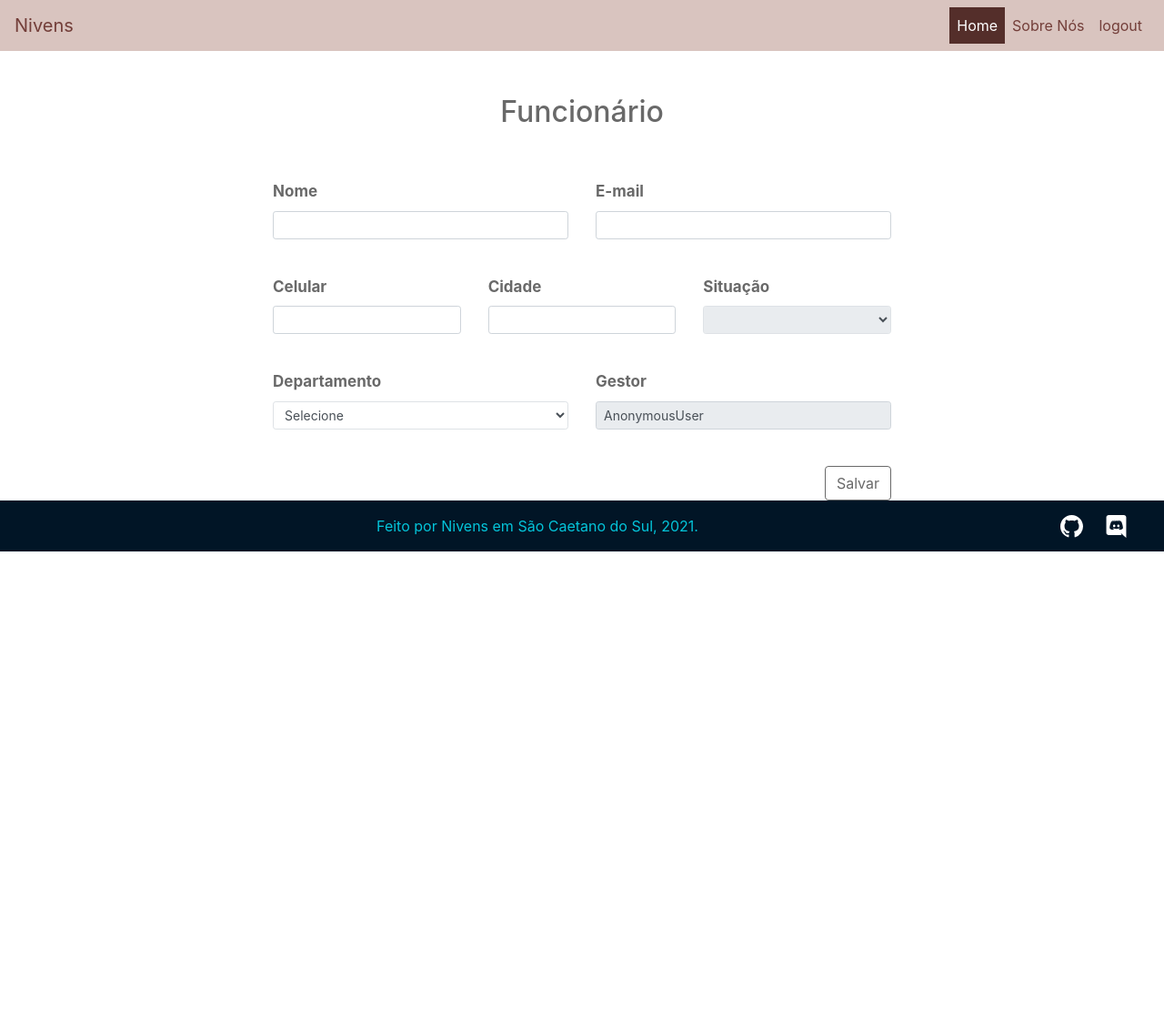
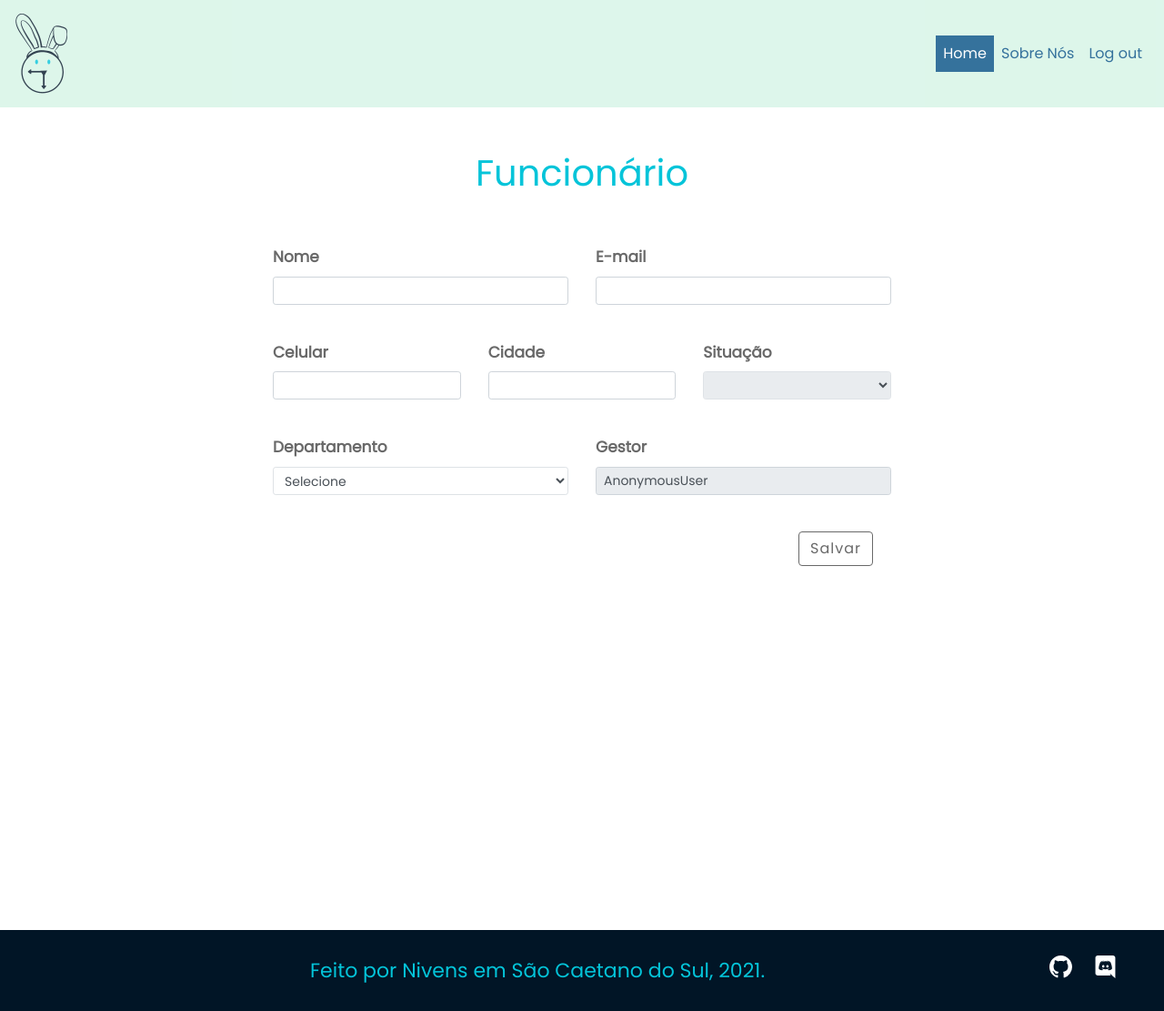
Before and after one commit to niveadaniel/Nivens, a Django app: page /edit/employee/ in a window 1280 px wide. Shown: the whole page at 91% size. Before the commit the page ends 606 px from the top, so only its background shows below. Run offline with Django 3.2, Linux system fonts and the light colour scheme; data that the repository does not hold is empty; parts of the project's set-up code (start-up, migrations or seed data) failed here and were passed over; some libraries are stand-ins or nearby versions.

Commit message:
Updates no frontend

```diff
--- a/nivensapp/templates/edit_employee.html
+++ b/nivensapp/templates/edit_employee.html
@@ -5,10 +5,11 @@
 
 <script type="text/javascript" src="{% static 'jquery/jquery.mask.min.js' %}"></script>
 
+
 <style>
-    h2 {
+    h1 {
         text-align: center;
-        color: #696969;
+        color: ##04C4D9;
     }
 
     .login-container{
@@ -49,7 +50,7 @@
 </style>
 
 <br><br>
-<h2>Funcionário</h2>
+<h1 style="color:#04C4D9;">Funcionário</h1>
 
 <br><br>
 
--- a/nivensapp/templates/employee_list.html
+++ b/nivensapp/templates/employee_list.html
@@ -8,11 +8,12 @@
 <link rel="stylesheet" type="text/css" href="{% static 'jquery/jquery.floatingscroll.css' %}">
 <script type="text/javascript" src="{% static 'jquery/jquery.floatingscroll.min.js' %}"></script>
 
+
 <style>
 
     h1 {
         text-align:center;
-        color: #696969;
+        color: #04C4D9;
     }
 
     .btn-success {
--- a/nivensapp/templates/footer.html
+++ b/nivensapp/templates/footer.html
@@ -18,8 +18,11 @@
     </style>
 </head>
 <body>
+
+
     <footer class="footer text-center text-lg-start">
-        <div class="text-center p-3" style="background-color: #011526; color: #04C4D9;">
+
+        <div class="text-center p-2" style="background-color: #011526; color: #04C4D9;">
             Feito por Nivens em São Caetano do Sul, 2021.
             <svg xmlns="http://www.w3.org/2000/svg" width="25" height="25" fill="currentColor" class="bi bi-discord float-sm-right ml-4 mr-4" viewBox="0 0 16 16" style="color: white;">
               <path d="M6.552 6.712c-.456 0-.816.4-.816.888s.368.888.816.888c.456 0 .816-.4.816-.888.008-.488-.36-.888-.816-.888zm2.92 0c-.456 0-.816.4-.816.888s.368.888.816.888c.456 0 .816-.4.816-.888s-.36-.888-.816-.888z"/>
--- a/nivensapp/templates/header.html
+++ b/nivensapp/templates/header.html
@@ -6,39 +6,55 @@
 <link rel="stylesheet" href="{% static 'bootstrap/css/bootstrap.min.css' %}">
 <script src="{% static 'bootstrap/js/bootstrap.min.js' %}"></script>
 <script type="text/javascript" src="{% static 'jquery/jquery.js' %}"></script>
-
+<link rel="stylesheet" href="https://fonts.googleapis.com/css?family=Poppins">
+<link rel="stylesheet" type="text/css" href="{% static 'css/nivens.css' %}">
+<link rel="stylesheet" href="https://cdn.jsdelivr.net/npm/bootstrap-icons@1.5.0/font/bootstrap-icons.css">
 <style>
     a {
-        color: #733E39;
+        color: #034f84;
+
     }
 
     .navbar-nav .nav-item.active .nav-link,
     .navbar-nav .nav-item:hover .nav-link {
         color: white;
-        background-color: #542e2a;
+        background-color: #034f84;
         margin-top: auto;
         margin-bottom: auto;
+
+    }
+
+      img{
+
+        width: 25%;
+        display: flex;
+        display: -webkit-flex;
+
     }
 
 </style>
 
-<title>Nivens</title>
+<title>NIVENS</title>
+<nav class="navbar navbar-expand-lg" style="background: #d5f4e6; opacity: 0.8; display: flex;">
+        <a class="navbar-brand" href="#">
+     <img src={% static 'img/logo.png' %} alt="logo">
+        </a>
 
-<nav class="navbar navbar-expand-lg" style="background: #D9C4BF;">
-    <a class="navbar-brand" href="#">Nivens</a>
     <button class="navbar-toggler" type="button" data-toggle="collapse" data-target="#navbarText" aria-controls="navbarText" aria-expanded="false" aria-label="Toggle navigation">
+
         <span class="navbar-toggler-icon"></span>
     </button>
+
     <div class="collapse navbar-collapse" id="navbarText">
         <ul class="navbar-nav ml-auto">
             <li class="nav-item active">
-                <a class="nav-link" href="{% url 'employee_list' %}">Home <span class="sr-only">(current)</span></a>
+            <a class="nav-link" href="{% url 'employee_list' %}">Home <span class="sr-only">(current)</span></a>
             </li>
             <li class="nav-item">
                 <a class="nav-link" href="#">Sobre Nós</a>
             </li>
             <li class="nav-item">
-              <a class="nav-link" href="/Logout/">logout</a>
+              <a class="nav-link" href="/Logout/">Log out</a>
             </li>
         </ul>
     </div>
@@ -46,7 +62,6 @@
 
 
 <div class="container">
-
     {% block main %} {% endblock %}
 
 </div>
--- a/nivensproject/settings.py
+++ b/nivensproject/settings.py
@@ -81,7 +81,7 @@ DATABASES = {
         'ENGINE': 'django.db.backends.mysql',
         'NAME': 'nivens',
         'USER': 'root', # Colocar seu usuario local
-        'PASSWORD': '31516440', # Colocar sua senha local
+        'PASSWORD': 'sokurov.1', # Colocar sua senha local
         'HOST': 'localhost', # Or an IP Address that your DB is hosted on
         'PORT': '3306',
     }
@@ -106,7 +106,6 @@ AUTH_PASSWORD_VALIDATORS = [
     },
 ]
 
-
 # Internationalization
 # https://docs.djangoproject.com/en/3.1/topics/i18n/
 
--- a/nivensproject/urls.py
+++ b/nivensproject/urls.py
@@ -13,10 +13,12 @@ Including another URLconf
     1. Import the include() function: from django.urls import include, path
     2. Add a URL to urlpatterns:  path('blog/', include('blog.urls'))
 """
+
 from django.contrib import admin
-from django.urls import path, include
+from django.urls import include, path
 
 urlpatterns = [
     path('admin/', admin.site.urls),
     path('', include('nivensapp.urls')),
+
 ]
--- /dev/null
+++ b/static/css/nivens.css
@@ -0,0 +1,47 @@
+body{
+    background-color: white;
+    font-family: Poppins, sans-serif;
+    font-style: inherit;
+    font-size: medium;
+    background: scroll;
+}
+
+.footer {
+    left: 0;
+    right: 0;
+    width: 200%;
+    padding: 20px;
+    background: #011526;
+    text-align: center;
+    margin-top: 400px;
+    font-size: 22px
+
+}
+
+button{
+    display: inline-block;
+    margin-right: 20px;
+    letter-spacing: 1px;
+    border: 1px solid transparent
+}
+
+/* Works on Firefox */
+* {
+    scrollbar-width: inherit;
+    scrollbar-color: lightblue lightgrey;
+  }
+
+  /* Works on Chrome, Edge, and Safari */
+  *::-webkit-scrollbar {
+    width: 12px;
+  }
+
+  *::-webkit-scrollbar-track {
+    background: lightblue;
+  }
+
+  *::-webkit-scrollbar-thumb {
+    background-color: lightgrey;
+    border-radius: 20px;
+    border: 3px solid  lightblue;
+  }
```
Also changed, not shown: nivensapp/templates/point_time_list.html (+4 -3 lines), nivensapp/templates/table_test.html (deleted, +0 -182 lines), static/img/logo.png (added).
